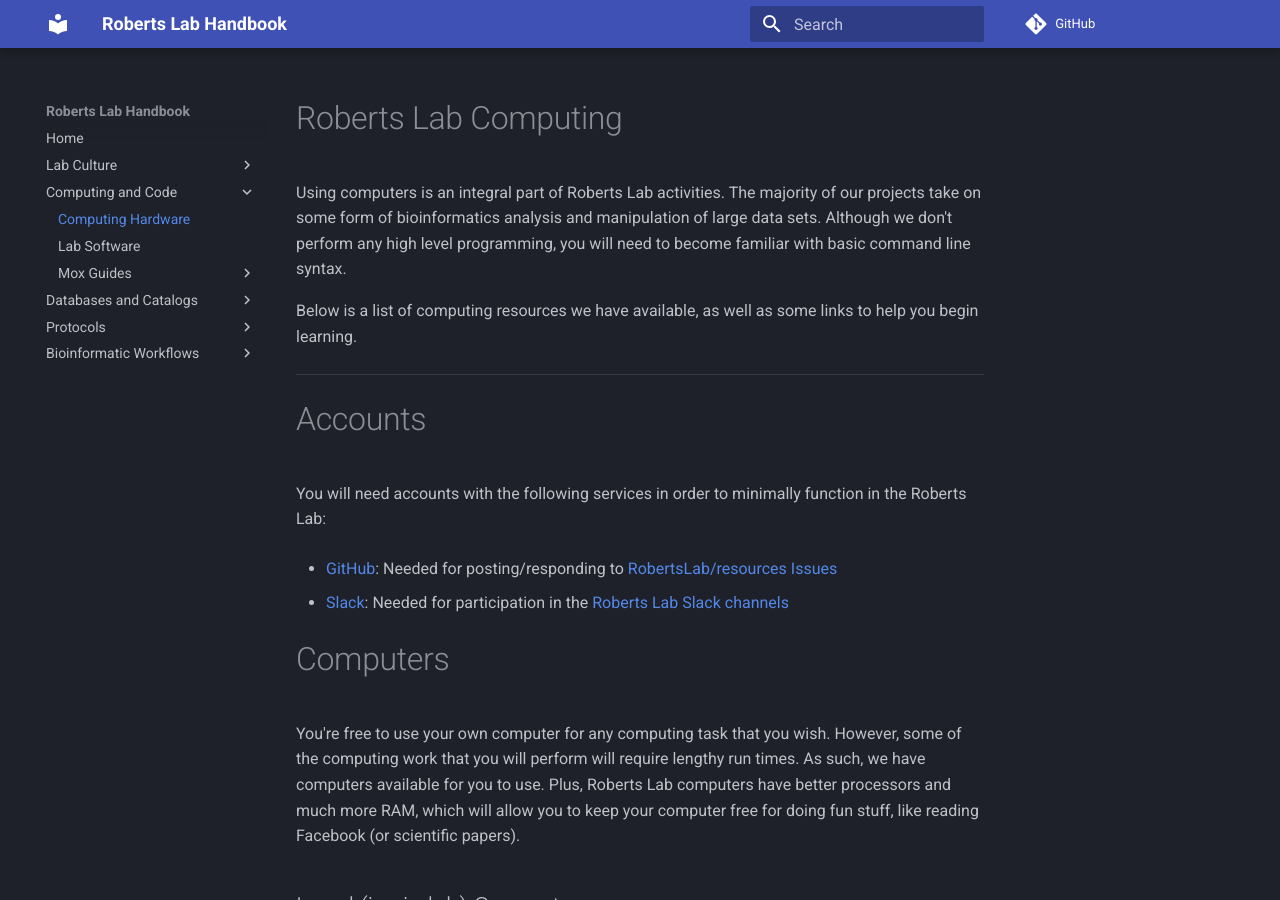
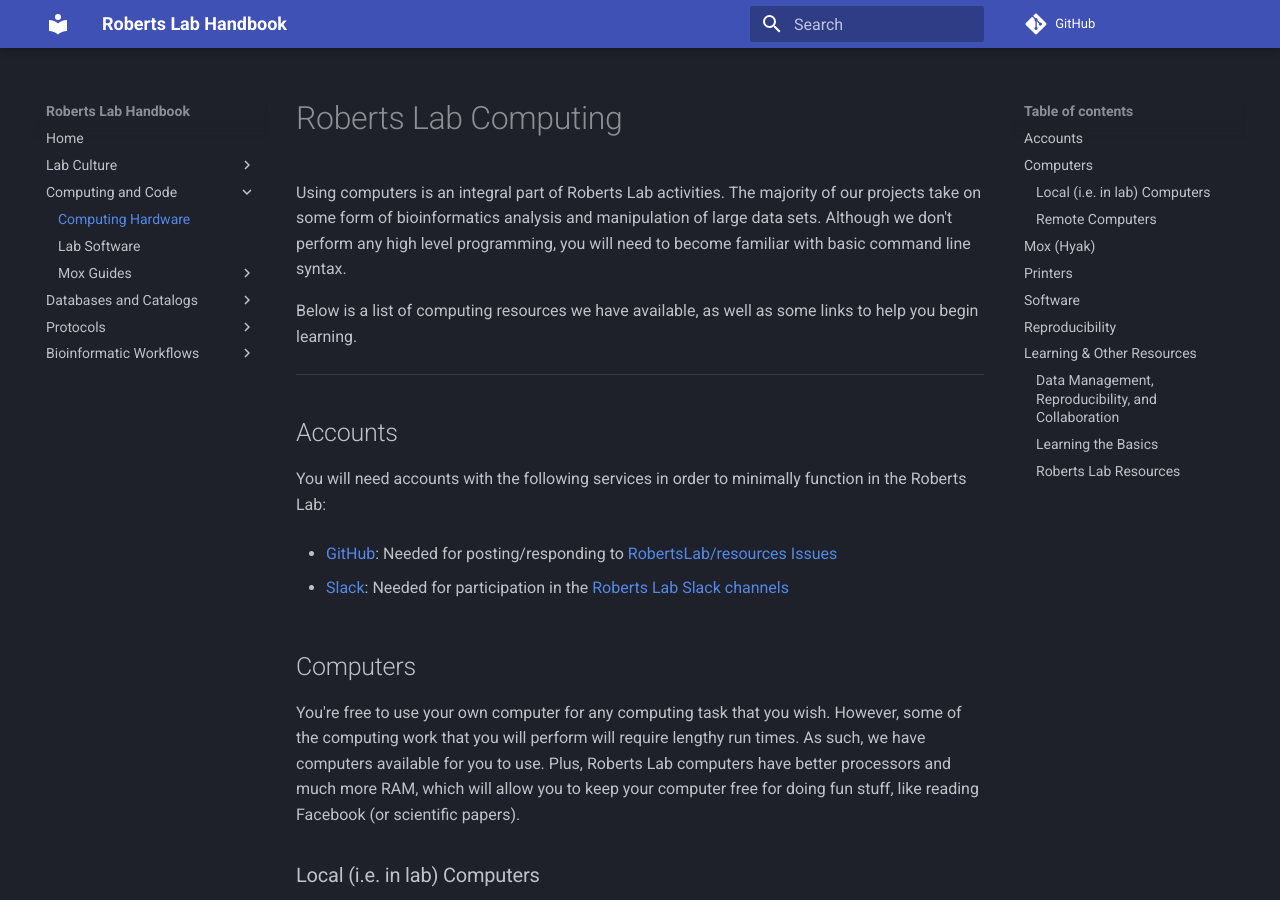
Before and after one commit to RobertsLab/resources, an MkDocs documentation site: the page built from docs/Computing-Hardware.md, in a window 1280 px wide and 900 px high. Built offline with MkDocs 1.6.1 and Material for MkDocs 9.7.7, drawn with Linux system fonts in a browser that asks for light colours; comment, search, counter and statistics services are not loaded.

Commit message:
trying to render better TOC

```diff
--- a/docs/Computing-Hardware.md
+++ b/docs/Computing-Hardware.md
@@ -6,7 +6,7 @@ Below is a list of computing resources we have available, as well as some links
 
 ---
 
-# Accounts
+## Accounts
 
 You will need accounts with the following services in order to minimally function in the Roberts Lab:
 
@@ -14,10 +14,10 @@ You will need accounts with the following services in order to minimally functio
 
 - [Slack](slack.com): Needed for participation in the [Roberts Lab Slack channels](genefish.slack.com)
 
-# Computers
+## Computers
 You're free to use your own computer for any computing task that you wish. However, some of the computing work that you will perform will require lengthy run times. As such, we have computers available for you to use. Plus, Roberts Lab computers have better processors and much more RAM, which will allow you to keep your computer free for doing fun stuff, like reading Facebook (or scientific papers).
 
-## Local (i.e. in lab) Computers
+### Local (i.e. in lab) Computers
 
 Here is a link to a list of computers we have in the lab that are available for use (Google Sheet): [Roberts Lab Computers](https://docs.google.com/spreadsheets/d/1mtIITcjqZVEQtynYZFdOdx51uXTiXP7Jvvzv_SnWCDY/edit?usp=sharing)
 
@@ -29,7 +29,7 @@ The Xserve computers are suitable for most tasks.
 
 The Dell T5500 is dedicated for Windows-only programs.
 
-## Remote Computers
+### Remote Computers
 
 ## Mox (Hyak)
 
@@ -45,7 +45,7 @@ Computer specs:
 Due to the initial steep learning curve, we have a dedicated wiki to document how to use Mox:
 - [Mox Wiki](https://github.com/RobertsLab/hyak_mox/wiki)
 
-# Printers
+## Printers
 You can send print jobs wirelessly to the Brother MFC7460DN printer in rm 209.
 
 First, download the [printer driver software](https://support.brother.com/g/b/downloadtop.aspx?c=us&lang=en&prod=mfc7460dn_all) to your computer.
@@ -58,7 +58,7 @@ For Macs, you may need to change the 'Use' drop down menu:
 
 - select 'Brother MFC-7460DN CUPS'.
 
-# Software
+## Software
 
 To limit clutter on this page, we've assembled a list of software currently installed on each lab computer (including our Mox node):
 
@@ -66,7 +66,7 @@ To limit clutter on this page, we've assembled a list of software currently inst
 
 If you need/want any particular software installed that isn't on the list, please submit a [GitHub Issue](https://github.com/RobertsLab/resources/issues). Please consider that we prefer to use free, open-source software.
 
-# Reproducibility
+## Reproducibility
 
 Reproducibility is of the utmost importance to your, and the Roberts Lab, success! This means that someone (ironically, usually yourself) should be able to look at your notebook and get the same results you did by executing the same commands with the same files you used.
 
```
